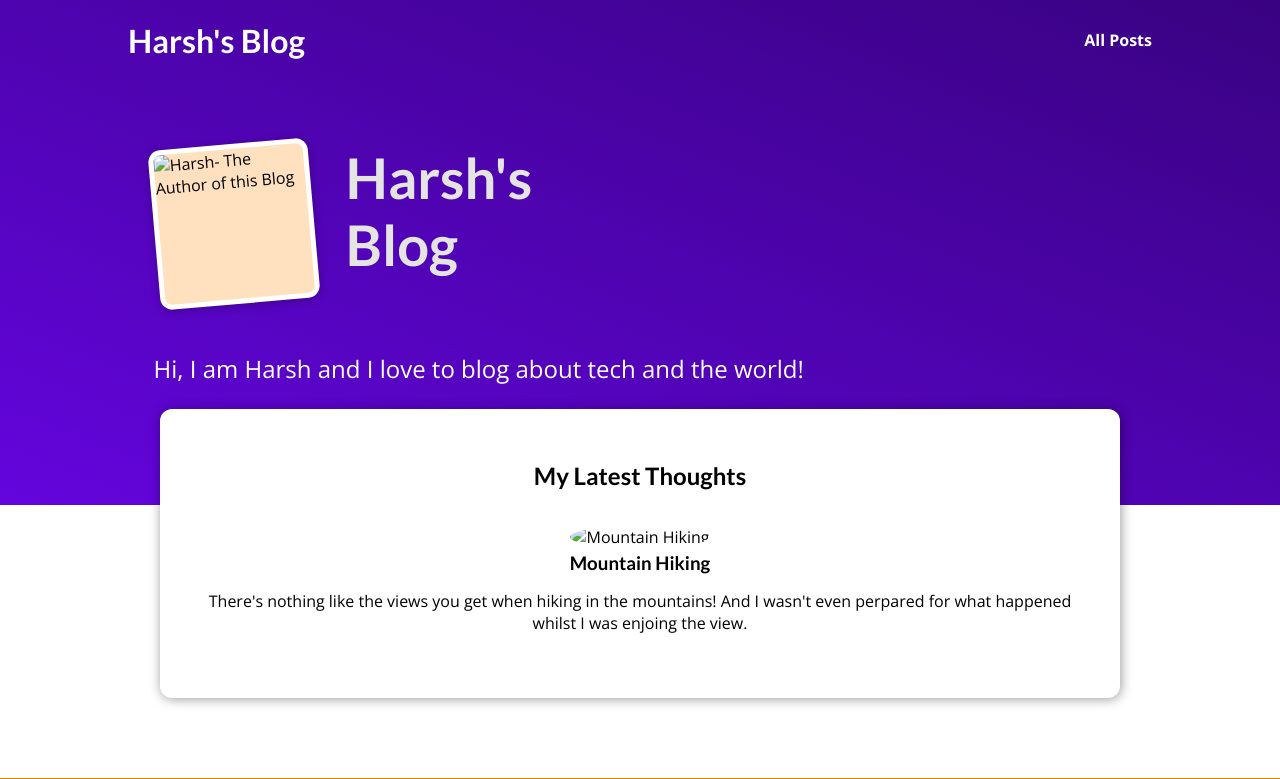
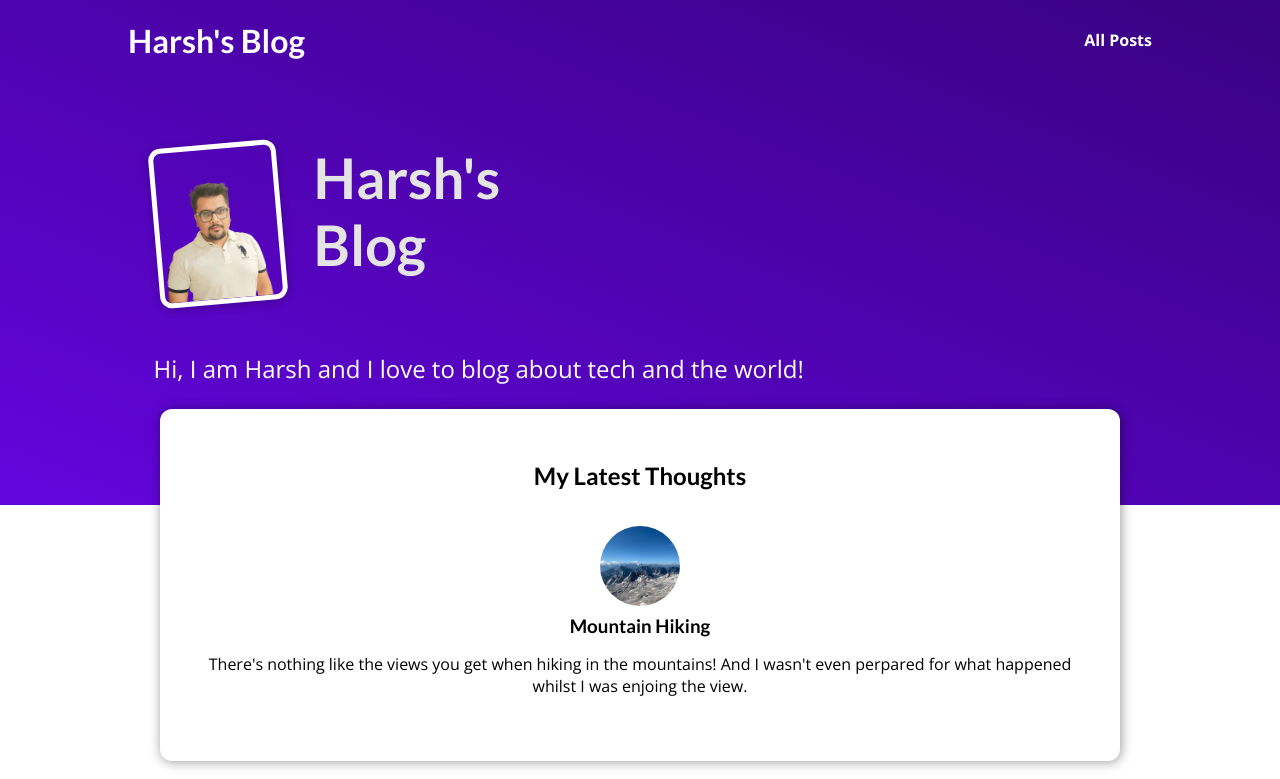
Before and after one commit to iam-harshsoni/Python_Projects_Latest, a Django app: template my_site/Projects/my_site/blog/templates/blog/index.html in a window 1280 px wide. Shown: the top 779 px of the page. Run offline with Django 5.2, Linux system fonts and the light colour scheme; the template is opened without the code that fills it, so the values that code supplies are empty.

Commit message:
added images and set them in index page

```diff
--- a/my_site/Projects/my_site/blog/static/blog/index.css
+++ b/my_site/Projects/my_site/blog/static/blog/index.css
@@ -38,13 +38,14 @@
   }
 
   #welcome img {
-    width: 10rem;
+    width: 8rem;
     height: 10rem;
     object-fit: cover;
     object-position: top;
     border: 5px solid white;
     border-radius: 12px;
-    background-color: #ffe1bf;
+    /* background-color: #ffe1bf; */
+    background-color: transparent;
     transform: rotateZ(-5deg);
     box-shadow: 0 2px 8px rgba(0, 0, 0, 0.25);
   }
--- a/my_site/Projects/my_site/blog/templates/blog/index.html
+++ b/my_site/Projects/my_site/blog/templates/blog/index.html
@@ -17,7 +17,7 @@
 
 <section id="welcome">
     <header>
-        <img src="" alt="Harsh- The Author of this Blog" />
+        <img src="{% static "images/harsh.png"%}" alt="Harsh- The Author of this Blog" />
         <h2>Harsh's Blog</h2>
     </header>
 
@@ -32,7 +32,7 @@
         <li>
             <article class="post">
                 <a href="">
-                    <img src="" alt="Mountain Hiking" />
+                    <img src="{% static "images/mountains.jpg" %}" alt="Mountain Hiking" />
                     <div class="post__content">
                         <h3>
                             Mountain Hiking
```
Also changed, not shown: my_site/Projects/my_site/blog/static/images/coding.jpg (added), my_site/Projects/my_site/blog/static/images/harsh.png (added), my_site/Projects/my_site/blog/static/images/mountains.jpg (added), my_site/Projects/my_site/blog/static/images/woods.jpg (added), 1 other file.
